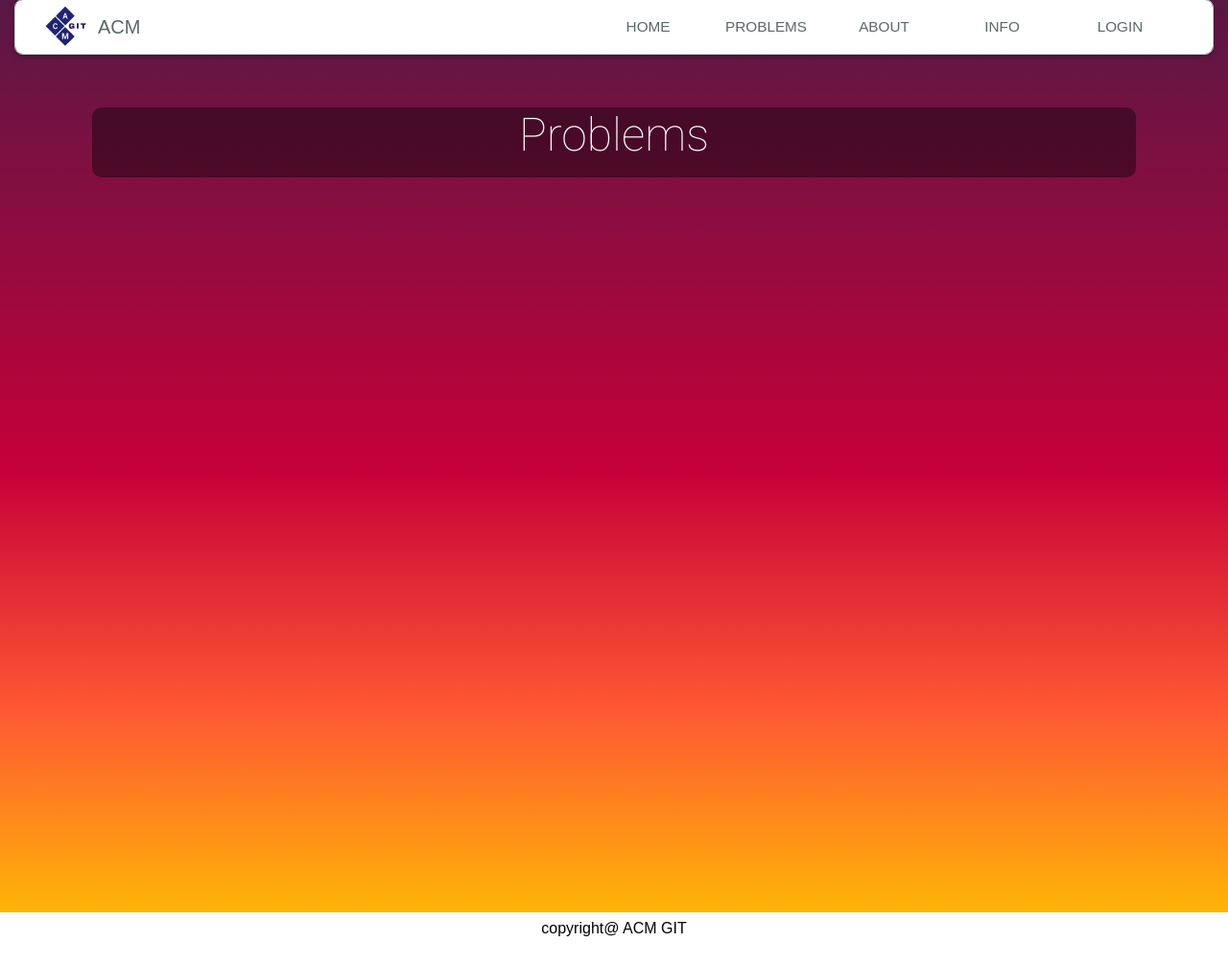
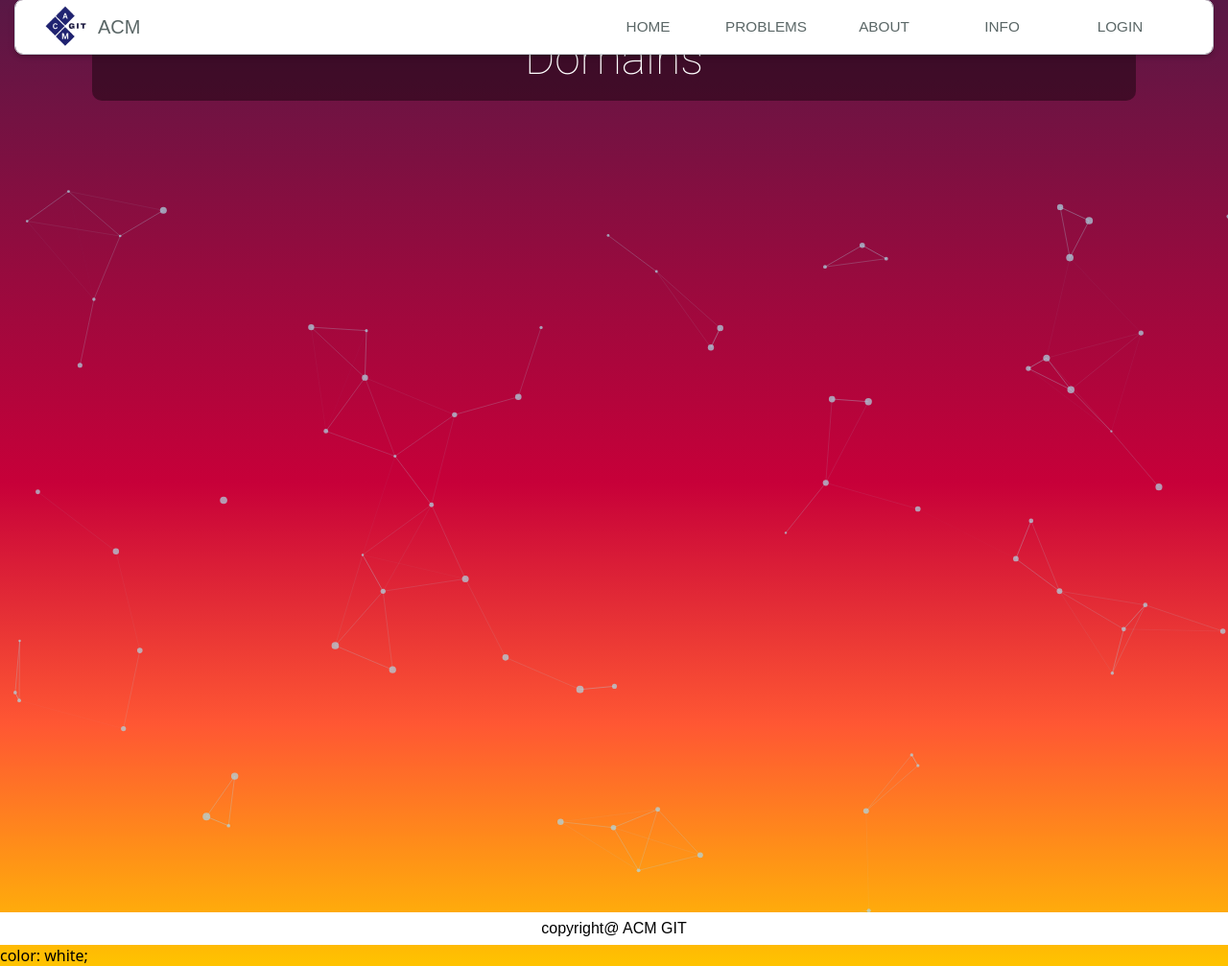
Before and after one commit to KrithikaHS/ACM-Nexus, a Django app: template MainApp/templates/MainApp/problems.html in a window 1280 px wide. Shown: the whole page at 96% size. Before the commit the page ends 976 px from the top, so only its background shows below. Run offline with Django 5.2, Linux system fonts and the light colour scheme; the template is opened without the code that fills it, so the values that code supplies are empty; some libraries are stand-ins or nearby versions; some web fonts are replaced.

Commit message:
Update problems.html

```diff
--- a/MainApp/templates/MainApp/problems.html
+++ b/MainApp/templates/MainApp/problems.html
@@ -9,34 +9,124 @@
 {% block body %}
     <div class="inner-container">
         <div class="about-header">
-            <span class="title-about">Problems</span>
+            <span class="title-about">Domains</span>
         </div>
         <main class="main">
           {% for themes,val in theme %}
             <section class="section">
               <h2 class="heading">{{val}}</h2>
+              <div class="card">
               {% for problems in data %}
                  {% if problems.0 == themes %}
                     {% for problem in problems.1 %}
-                        <div class="card">
+
                             <div class="card-header">
-                                <h3 class="card-header-title">Problem No: {{problem.0}}</h3>
+                                <h3 class="card-header-title"></h3>
                             </div>
                             <div class="card-content">
-                                <p>{{problem.1}}</p>
+                                <p><li>{{problem.1}}</li></p>
                             </div>
-                        </div>
+
                     {% endfor %}
                  {%endif%}
               {% endfor %}
+            </div>
             </section>
         {% endfor %}
           </main>
 
 </div>
 
+<canvas id="nexusCanvas"></canvas>
+<script >
+    const canvas = document.getElementById('nexusCanvas');
+const ctx = canvas.getContext('2d');
+
+canvas.width = window.innerWidth;
+canvas.height = window.innerHeight;
+
+let particles = [];
+const particleCount = 100;
+
+class Particle {
+    constructor() {
+        this.x = Math.random() * canvas.width;
+        this.y = Math.random() * canvas.height;
+        this.size = Math.random() * 3 + 1;
+        this.speedX = (Math.random() - 0.5) * 2;
+        this.speedY = (Math.random() - 0.5) * 2;
+        this.color = `rgba(173, 216, 230, 0.7)`;
+    }
+
+    update() {
+        this.x += this.speedX;
+        this.y += this.speedY;
+
+        if (this.x > canvas.width || this.x < 0) this.speedX *= -1;
+        if (this.y > canvas.height || this.y < 0) this.speedY *= -1;
+    }
+
+    draw() {
+        ctx.beginPath();
+        ctx.arc(this.x, this.y, this.size, 0, Math.PI * 2);
+        ctx.fillStyle = this.color;
+        ctx.fill();
+    }
+}
+
+function createParticles() {
+    particles = [];
+    for (let i = 0; i < particleCount; i++) {
+        particles.push(new Particle());
+    }
+}
+
+function drawConnections() {
+    for (let i = 0; i < particles.length; i++) {
+        for (let j = i + 1; j < particles.length; j++) {
+            let dx = particles[i].x - particles[j].x;
+            let dy = particles[i].y - particles[j].y;
+            let distance = Math.sqrt(dx * dx + dy * dy);
+
+            if (distance < 120) {
+                ctx.beginPath();
+                ctx.strokeStyle = `rgba(173, 216, 230, ${1 - distance / 120})`;
+                ctx.lineWidth = 0.5;
+                ctx.moveTo(particles[i].x, particles[i].y);
+                ctx.lineTo(particles[j].x, particles[j].y);
+                ctx.stroke();
+            }
+        }
+    }
+}
+
+function animate() {
+    ctx.clearRect(0, 0, canvas.width, canvas.height);
+
+    particles.forEach(particle => {
+        particle.update();
+        particle.draw();
+    });
+
+    drawConnections();
+    requestAnimationFrame(animate);
+}
+
+window.addEventListener('resize', () => {
+    canvas.width = window.innerWidth;
+    canvas.height = window.innerHeight;
+    createParticles();
+});
+
+createParticles();
+animate();
+
+</script>
+
+
 
 {% endblock body %}
 {% block script %}
     <!-- <script type="text/javascript" src="{% static '/MainApp/account.js' %}"></script> -->
-{% endblock script %}
+    color: white;
+    {% endblock script %}
```
